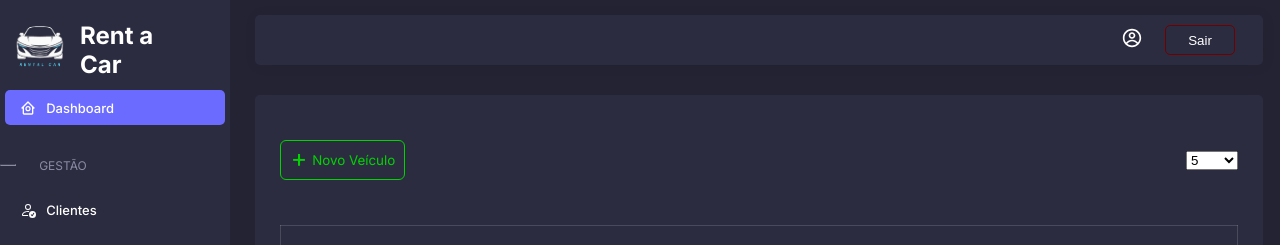
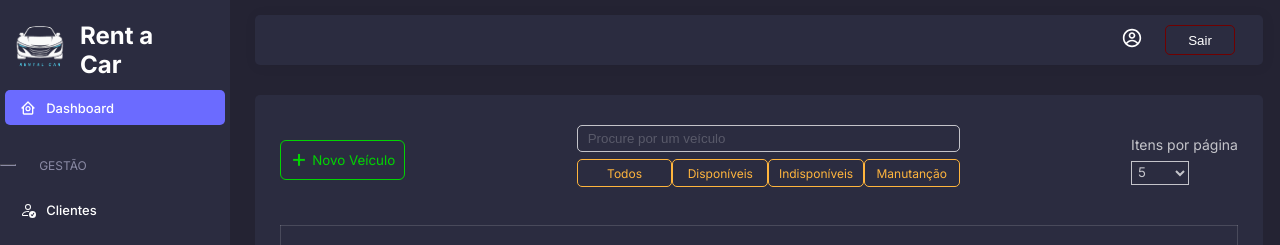
Before and after one commit to mateuspessoa/locadora-de-carros-frontend-react, a React (Vite) app: page /veiculos in a window 1280 px wide. Shown: the top 245 px of the page. Built offline with nearby package versions, Linux system fonts and the light colour scheme; no server answers.

Commit message:
Ajustes de Layout

```diff
--- a/src/components/SelectorPages.jsx
+++ b/src/components/SelectorPages.jsx
@@ -1,8 +1,10 @@
 import React from 'react'
+import styles from '../styles/selectorPages.module.css'
 
 const SelectorPages = ({itensPerPage, setItensPerPage, itens}) => {
   return (
-    <div>
+    <div className={styles.container_select}>
+      <p>Itens por página</p>
       <select value={itensPerPage} onChange={(e) => setItensPerPage(Number(e.target.value))}>
         <option value={5}>5</option>
         <option value={7}>7</option>
--- a/src/pages/Veiculos.jsx
+++ b/src/pages/Veiculos.jsx
@@ -5,6 +5,8 @@ import styles from "../styles/veiculo.module.css";
 import axios from "axios";
 import Pagination from "../components/Pagination";
 import SelectorPages from "../components/SelectorPages";
+import { AiOutlineSearch } from 'react-icons/ai'
+
 
 const Veiculos = () => {
 
@@ -27,6 +29,11 @@ const Veiculos = () => {
   const startIndex = currentPage * itensPerPage;
   const endIndex = startIndex + itensPerPage;
   const currentItens = itens.slice(startIndex, endIndex)
+
+  //Filtro de Busca
+  const [search, setSearch] = useState("")
+  const searchLowerCase = search.toLowerCase()
+  const filtro = currentItens.filter((item) => item.nome.toLowerCase().includes(searchLowerCase) || item.ano.toLowerCase().includes(searchLowerCase) || item.placa.toLowerCase().includes(searchLowerCase) || item.status.toLowerCase().includes(searchLowerCase))
 
   const containerForm = useRef();
   const containerSidebar = useRef();
@@ -143,6 +150,15 @@ const Veiculos = () => {
             <button onClick={() => abrir()} className={styles.btn_add}>
               <span>+</span>Novo Veículo
             </button>
+            <div className={styles.container_search}>
+              <input className={styles.search} type="text" placeholder="Procure por um veículo" value={search} onChange={(e) => setSearch(e.target.value)} onClick={() => setItensPerPage(1000)} onBlur={() => setItensPerPage(5)} />
+              <div className={styles.container_btn_opcoes}>
+                  <button className={styles.btn_opcoes}>Todos</button>
+                  <button className={styles.btn_opcoes}>Disponíveis</button>
+                  <button className={styles.btn_opcoes}>Indisponíveis</button>
+                  <button className={styles.btn_opcoes}>Manutanção</button>
+              </div>
+            </div>
             <SelectorPages itensPerPage={itensPerPage} setItensPerPage={setItensPerPage} />
           </div>
 
@@ -158,8 +174,8 @@ const Veiculos = () => {
                 </tr>
               </thead>
               <tbody>
-                {currentItens?.map((veiculoss) => (
-                  <tr>
+                {filtro?.map((veiculoss) => (
+                  <tr key={veiculoss.id}>
                     <td data-label="Name">{veiculoss.nome}</td>
                     <td data-label="Title">{veiculoss.ano}</td>
                     <td data-label="Website">{veiculoss.placa}</td>
--- /dev/null
+++ b/src/styles/selectorPages.module.css
@@ -0,0 +1,22 @@
+.container_select select {
+    background-color: transparent;
+    font-family: "Inter", sans-serif;
+    color: #ffffffb8;
+    padding: 2px;
+    font-weight: 400;
+    border: 1px solid #ffffffb8;
+    outline: none;
+    cursor: pointer;
+    overflow: auto;
+}
+
+.container_select select > option {
+    background-color: #242333;
+}
+
+.container_select p {
+    margin-bottom: 8px;
+    font-family: "Inter", sans-serif;
+    color: #ffffffb8;
+    font-size: 14px;
+}
--- a/src/styles/veiculo.module.css
+++ b/src/styles/veiculo.module.css
@@ -220,3 +220,53 @@ table th {
   width: 100%;
   height: 17%;
 }
+
+.container_search {
+  display: flex;
+  flex-direction: column;
+  height: 70px;
+  width: 40%;
+}
+
+.container_search input {
+  width: 100%;
+  height: 27px;
+  border-radius: 5px;
+  padding-left: 10px;
+  background-color: transparent;
+  border: none;
+  border: 1px solid #ffffffb8;
+  outline: none;
+  color: #ffffffb8;
+}
+
+.container_search input::placeholder {
+  color: #ffffff38;
+}
+
+.container_btn_opcoes {
+  display: flex;
+  justify-content: space-between;
+  align-items: center;
+  width: 100%;
+  height: 44px;
+}
+
+.btn_opcoes {
+  width: 105px;
+  height: 28px;
+  background-color: transparent;
+  font-family: "Inter", sans-serif;
+  font-size: 12px;
+  border: 1px solid #ffb53d;
+  border-radius: 5px;
+  color: #ffb53d;
+  cursor: pointer;
+  transition: all ease .5s;
+}
+
+.btn_opcoes:hover {
+  border: none;
+  background-color: #ffb53d;
+  color: white;
+}
```
